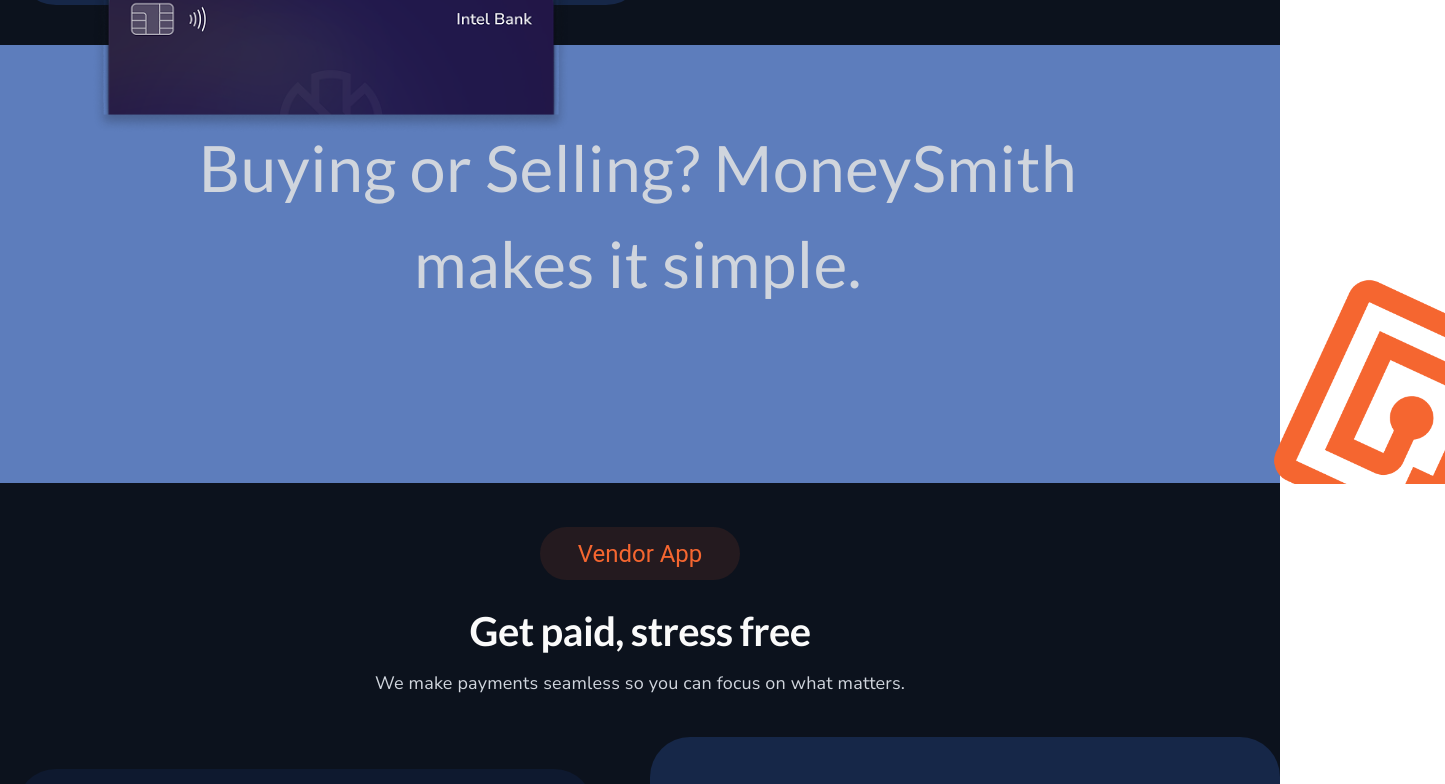
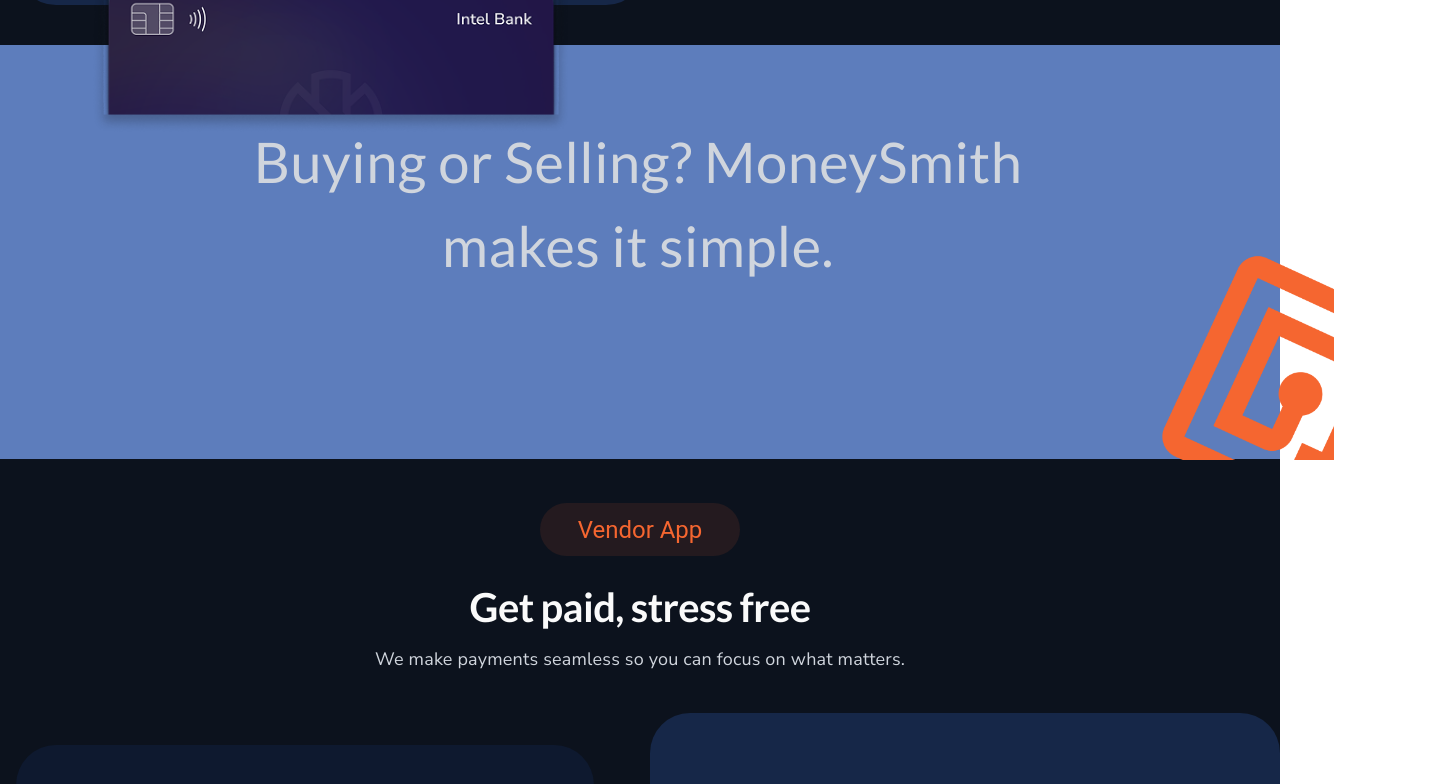
Before and after one commit to MoneySmithDevelopment/website, a React (Vite) app in the folder frontend/: page / in a window 1280 px wide. Shown: the part 1900-2684 px from the top of the page, 1445 px wide, since content can reach past the window. Built offline with nearby package versions, Linux system fonts and the light colour scheme.

Commit message:
fix: font sizes and design changes

```diff
--- a/frontend/src/components/faqs/Customer.tsx
+++ b/frontend/src/components/faqs/Customer.tsx
@@ -44,7 +44,7 @@
             fontFamily: "'Lato', sans-serif",
           }}
         >
-          For Customers
+          For Customers (Using MoneySmith for personal transactions)
         </Typography>
         {vendor_faqs.map((faq) => (
           <>
--- a/frontend/src/components/faqs/Vendor.tsx
+++ b/frontend/src/components/faqs/Vendor.tsx
@@ -44,7 +44,7 @@
             fontFamily: "'Lato', sans-serif",
           }}
         >
-          For Vendors
+          For Vendors (Using MoneySmith for business transactions)
         </Typography>
         {vendor_faqs.map((faq) => (
           <>
--- a/frontend/src/components/landingPage/FAQs.tsx
+++ b/frontend/src/components/landingPage/FAQs.tsx
@@ -34,7 +34,7 @@
               fontWeight: 700,
             }}
           >
-            Do you have questions?
+            Feeling independent?👀
           </Typography>
         </div>
 
@@ -47,7 +47,8 @@
             }}
             variant="body2"
           >
-            Here are frequently asked questions people ask about our app
+            If you'd like to find answers on your own, feel free to explore our
+            FAQ section for quick solutions!
           </Typography>
         </div>
       </div>
--- a/frontend/src/pages/Home.tsx
+++ b/frontend/src/pages/Home.tsx
@@ -144,7 +144,13 @@
             <Typography
               sx={{
                 color: "#D0D5DD",
-                fontSize: "64px",
+                fontSize: {
+                  xs: "32px",
+                  sm: "40px",
+                  md: "48px",
+                  lg: "56px",
+                  xl: "64px",
+                },
                 fontFamily: "'Lato', sans-serif",
               }}
             >
@@ -163,7 +169,7 @@
             <img
               src={nfc_logo}
               alt="NFC logo"
-              className="absolute md:-bottom-[4.7rem] -bottom-[4.65rem] -right-[.4rem] md:-right-[23rem] h-[15rem]"
+              className="absolute md:-bottom-[4.7rem] md:-right-[39.7%] -bottom-[4.65rem] -right-[5rem]  h-[15rem]"
             />
           </motion.div>
         </div>
```
